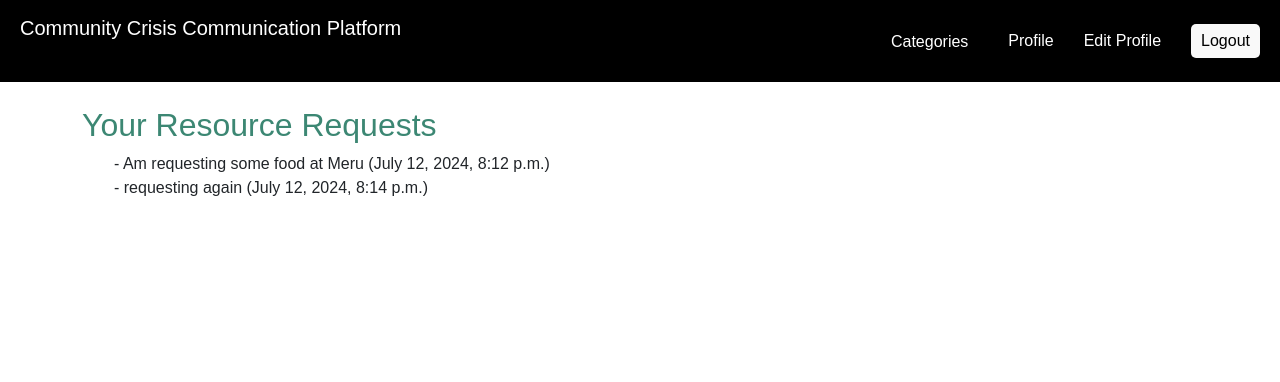
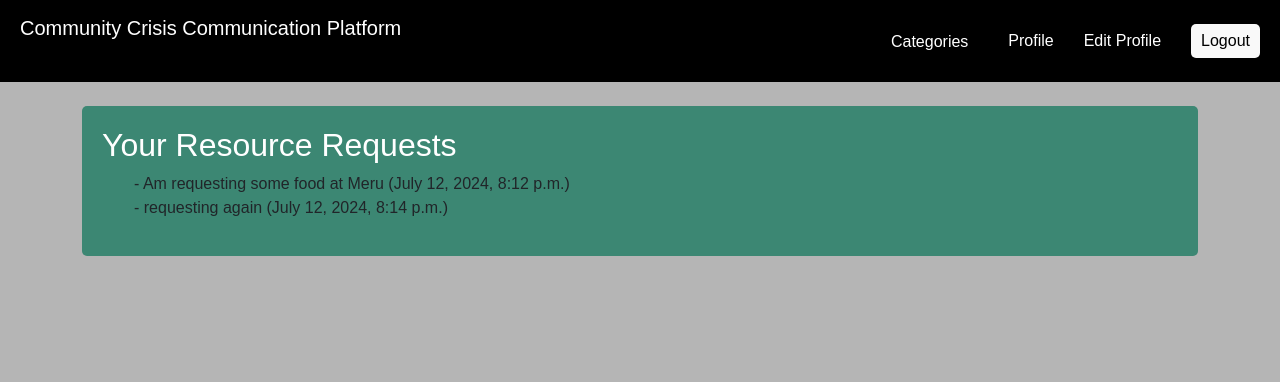
Before and after one commit to Mwaisammy/crisis-management, a Django app: page /resource-requests/ in a window 1280 px wide. Shown: the top 382 px of the page. Run offline with Django 5.2, Linux system fonts and the light colour scheme; a user stored in the database is signed in; data comes from the database, SQL or seed files in the repository; both versions use the stored data as it was after the commit.

Commit message:
third commit

```diff
--- a/App/static/css/styles.css
+++ b/App/static/css/styles.css
@@ -7,7 +7,7 @@
 
 
 body {
-    background-color: #fff;
+    background-color: hwb(0 71% 29%);
     max-width: 100%;
 }
 
--- a/App/templates/App/resource_requests.html
+++ b/App/templates/App/resource_requests.html
@@ -1,6 +1,25 @@
 {% extends "App/base.html" %}
 
 {% block content %}
+
+<style>
+    .ur_response {
+        background-color: rgb(60, 135, 115);
+        padding: 20px;
+        border-radius: 5px;
+
+    }
+
+    .ur_response h2 {
+        color: white;
+
+    }
+
+
+
+</style>
+
+<div class="ur_response">
     <h2>Your Resource Requests</h2>
     <ul>
         {% for request in requests %}
@@ -9,4 +28,7 @@
         <li>No requests made yet.</li>
         {% endfor %}
     </ul>
+
+
+</div>
 {% endblock %}
```
Also changed, not shown: App/templates/App/request_resource.html (+57 -0 lines), App/templates/App/resource_list.html (+24 -0 lines), db.sqlite3. Lines whose indentation alone changed are shown as unchanged.
